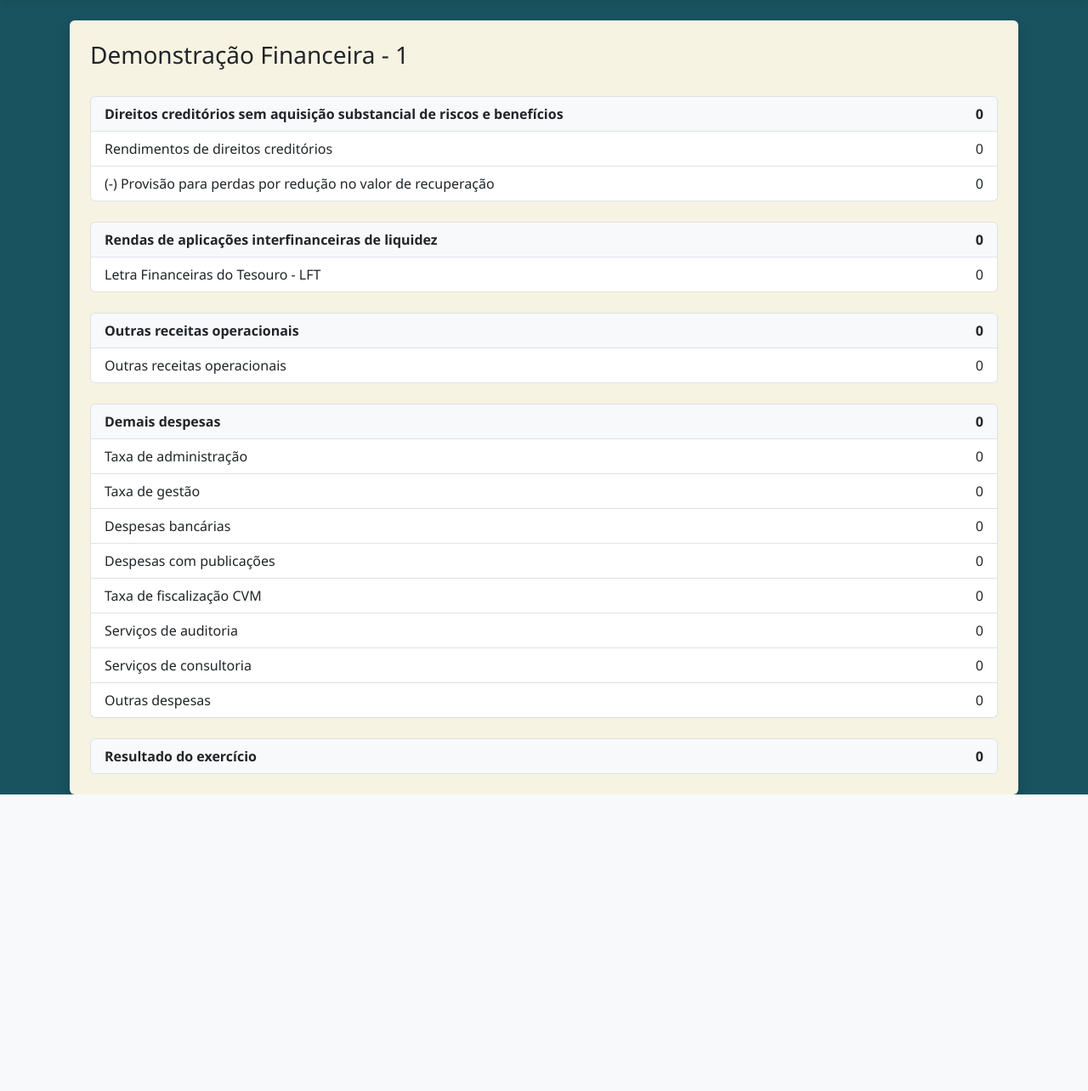
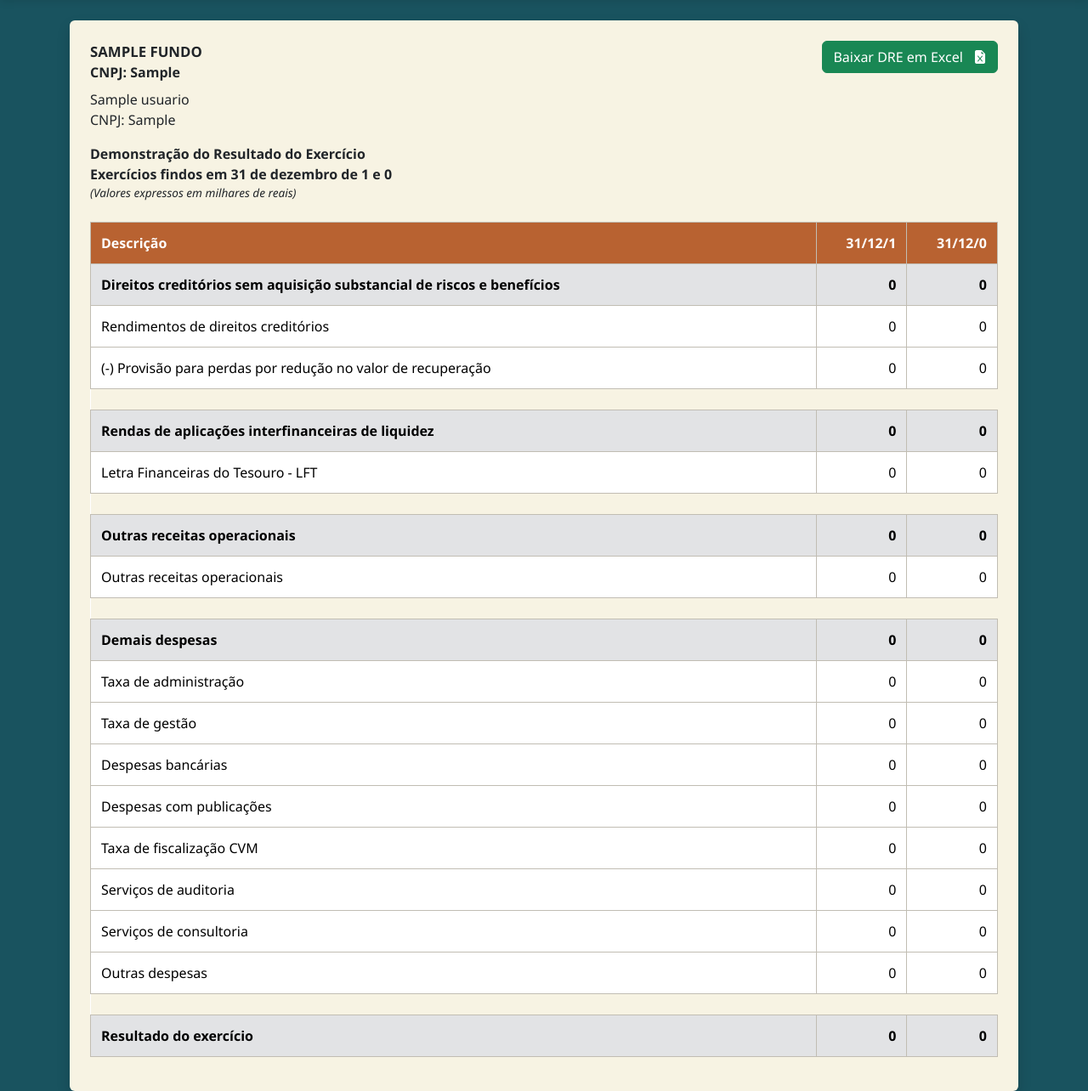
Before and after one commit to carlosdfranca/cinnamon-project, a Django app: page /dre-resultado/1/1/ in a window 1280 px wide. Shown: the part 60-1344 px from the top of the page at 85% size. Before the commit the page ends 995 px from the top, so only its background shows below. Run offline with Django 5.2, Linux system fonts and the light colour scheme; a user stored in the database is signed in; tables that the repository leaves empty hold one stand-in row (values such as "Sample post"); some libraries are stand-ins or nearby versions.

Commit message:
Correções de daods para puxar o saldo anterior e primeira tentativa de baixar o resultado para o DRE

```diff
--- a/core/templates/demonstracao_financeira.html
+++ b/core/templates/demonstracao_financeira.html
@@ -103,10 +103,10 @@
 
             <div class="d-flex justify-content-center gap-3 mt-3">
               <a href="{% url 'download_modelo_balancete' %}" class="btn btn-success">
-                Baixar DF Modelo <i class="bi bi-file-earmark-excel-fill"></i>
+                Baixar Modelo de Balancete <i class="bi bi-file-earmark-excel-fill ms-2"></i>
               </a>
               <button type="submit" class="btn btn-primary">
-                Enviar Demonstração Financeira <i class="bi bi-upload"></i>
+                Enviar Balancete <i class="bi bi-upload ms-2"></i>
               </button>
             </div>
           </form>
--- a/core/templates/dre_resultado.html
+++ b/core/templates/dre_resultado.html
@@ -1,55 +1,87 @@
 {% extends 'base/base.html' %}
-
 {% load static %}
 {% load custom_tags %}
 
 {% block title %}Demonstração Financeira{% endblock %}
 
 {% block conteudo %}
-
 <!-- Navbar -->
 {% include 'base/navbar.html' %}
 
 <div class="container mt-4">
   <div class="card shadow rounded p-4">
-    <h3>Demonstração Financeira - {{ ano }}</h3>
 
-    {% for grupo, subgrupos in dict_tabela.items %}
-      <div class="mt-4">
-        <ul class="list-group">
+    <!-- Cabeçalho -->
 
-          <!-- Cabeçalho com o nome do grupo + soma -->
-          <li class="list-group-item d-flex justify-content-between align-items-center bg-light fw-bold">
-            {{ grupo }}
-            <span>{{ subgrupos.SOMA|em_milhares }}</span>
-          </li>
+    <div class="row mb-4">
+      <div class="col-md-9">
+        <div class="fw-bold" style="font-size: 1.05rem;">
+          {{ fundo.nome|upper }}
+        </div>
+        <div class="fw-bold">
+          CNPJ: {{ fundo.cnpj }}
+        </div>
+        <div class="mt-2">
+          {{ request.user.nome_empresa }}
+        </div>
+        <div>
+          CNPJ: {{ request.user.cnpj }}
+        </div>
+        <div class="fw-bold mt-3">
+          Demonstração do Resultado do Exercício
+        </div>
+        <div class="fw-bold">
+          Exercícios findos em 31 de dezembro de {{ ano }} e {{ ano|add:"-1" }}
+        </div>
+        <div class="fst-italic" style="font-size: 0.85rem;">
+          (Valores expressos em milhares de reais)
+        </div>
+      </div>
+      <div class="col-md-3 text-end">
+        <a href="{% url 'exportar_dre_excel' fundo.id ano %}" class="btn btn-success">Baixar DRE em Excel <i class="bi bi-file-earmark-excel-fill ms-2"></i></a>
+      </div>
+    </div>
 
-          <!-- Subgrupos listados abaixo -->
-          {% for subgrupo, valor in subgrupos.items %}
-            {% if subgrupo != "SOMA" %}
-              <li class="list-group-item d-flex justify-content-between align-items-center">
-                {{ subgrupo }}
-                <span>{{ valor|em_milhares }}</span>
-              </li>
+    <!-- Tabela com os dados -->
+    <table class="table table-bordered table-sm">
+      <thead class="table-light">
+        <tr>
+          <th style="width: 80%">Descrição</th>
+          <th style="width: 10%" class="text-end">31/12/{{ ano }}</th>
+          <th style="width: 10%" class="text-end">31/12/{{ ano|add:"-1" }}</th>
+        </tr>
+      </thead>
+      <tbody>
+        {% for grupo, valores in dict_tabela.items %}
+          <tr class="table-secondary fw-bold">
+            <td colspan="1">{{ grupo }}</td>
+            <td class="text-end">{{ valores.SOMA|formata_milhar }}</td>
+            <td class="text-end">{{ valores.SOMA_ANTERIOR|formata_milhar }}</td>
+          </tr>
+          {% for subgrupo, val in valores.items %}
+            {% if subgrupo != 'SOMA' and subgrupo != 'SOMA_ANTERIOR' %}
+              <tr>
+                <td>{{ subgrupo }}</td>
+                <td class="text-end">{{ val.ATUAL|formata_milhar }}</td>
+                <td class="text-end">{{ val.ANTERIOR|formata_milhar }}</td>
+              </tr>
             {% endif %}
           {% endfor %}
-        </ul>
-      </div>
-    {% endfor %}
 
-    <div class="mt-4">
-      <ul class="list-group">
-        <li class="list-group-item d-flex justify-content-between align-items-center bg-light fw-bold">
-          Resultado do exercício
-          <span>{{ resultado_exercicio|em_milhares }}</span>
-        </li>
-      </ul>
-    </div>
+          <tr class="border-top">
+            <td colspan="3" style="background-color: #F7F3E3; border-left: none; border-right: none;"></td>
+          </tr>
+
+        {% endfor %}
+
+        <!-- Resultado do exercício -->
+        <tr class="table-secondary fw-bold">
+          <td>Resultado do exercício</td>
+          <td class="text-end">{{ resultado_exercicio|formata_milhar }}</td>
+          <td class="text-end">{{ resultado_exercicio_anterior|formata_milhar }}</td>
+        </tr>
+      </tbody>
+    </table>
   </div>
 </div>
-
 {% endblock %}
-
-{% block scripts %}
-
-{% endblock %}
--- a/core/templatetags/custom_tags.py
+++ b/core/templatetags/custom_tags.py
@@ -7,7 +7,7 @@ def get_item(dictionary, key):
     return dictionary.get(key)
 
 @register.filter
-def em_milhares(valor):
+def formata_milhar(valor):
     try:
         valor = round(valor / 1000)
         if valor < 0:
--- a/core/urls.py
+++ b/core/urls.py
@@ -12,6 +12,9 @@ urlpatterns = [
     path('', demonstracao_financeira, name='demonstracao_financeira'),
     path('download-modelo-balancete/', download_modelo_balancete, name='download_modelo_balancete'),
     path('dre-resultado/<int:fundo_id>/<int:ano>/', dre_resultado, name='dre_resultado'),
+    path('dre-exportar-xlsx/<int:fundo_id>/<int:ano>/', exportar_dre_excel, name='exportar_dre_excel'),
+
+
 
     # Fundos
     path('fundos/', listar_fundos, name='listar_fundos'),
--- a/core/views.py
+++ b/core/views.py
@@ -1,7 +1,7 @@
 from django.conf import settings
 from django.contrib import messages
 from django.contrib.auth.decorators import login_required
-from django.http import FileResponse
+from django.http import FileResponse, HttpResponse
 from django.shortcuts import render, redirect, get_object_or_404
 from django.utils.timezone import now
 
@@ -9,9 +9,13 @@ from django.utils.timezone import now
 from df.models import Fundo, BalanceteItem, MapeamentoContas
 
 from .forms import FundoForm
+from core.utils.utils import gerar_dados_dre
 
 import os
 import pandas as pd
+from openpyxl import Workbook
+from openpyxl.styles import Font, Alignment, Border, Side
+
 
 
 # Funções da Página de Demonstração Financeira
@@ -22,7 +26,6 @@ def demonstracao_financeira(request):
     for fundo in fundos:
         anos = BalanceteItem.objects.filter(fundo=fundo).values_list('ano', flat=True).distinct()
         fundos_anos[fundo.id] = sorted(set(anos), reverse=True)
-
 
     if request.method == 'POST':
         fundo_id = request.POST.get('fundo_id')
@@ -51,30 +54,47 @@ def demonstracao_financeira(request):
 
         for _, row in df.iterrows():
             conta_codigo = str(row['CONTA']).strip()
-            saldo = row['SALDOATUAL']
+
+            saldo_atual = row.get('SALDO ATUAL')
+            saldo_anterior = row.get('SALDO ANTERIOR')
 
             try:
                 conta_mapeada = MapeamentoContas.objects.get(conta=conta_codigo)
-                BalanceteItem.objects.create(
-                    fundo=fundo,
-                    ano=int(ano),
-                    conta_corrente=conta_mapeada,
-                    saldo_final=saldo
-                )
-                importados += 1
+
+                # Inserção do saldo atual
+                if not pd.isna(saldo_atual):
+                    BalanceteItem.objects.create(
+                        fundo=fundo,
+                        ano=int(ano),
+                        conta_corrente=conta_mapeada,
+                        saldo_final=saldo_atual
+                    )
+                    importados += 1
+
+                # Inserção do saldo anterior (ano - 1)
+                if not pd.isna(saldo_anterior):
+                    BalanceteItem.objects.create(
+                        fundo=fundo,
+                        ano=int(ano) - 1,
+                        conta_corrente=conta_mapeada,
+                        saldo_final=saldo_anterior
+                    )
+                    importados += 1
+
             except MapeamentoContas.DoesNotExist:
                 ignorados += 1
                 continue
 
-        messages.success(request, f"Importação concluída: {importados} itens salvos, {ignorados} ignorados.")
-
+        messages.success(
+            request,
+            f"Importação concluída: {importados} itens salvos (incluindo anos anterior e atual), {ignorados} ignorados."
+        )
         return redirect('demonstracao_financeira')
 
     return render(request, 'demonstracao_financeira.html', {
         'fundos': fundos,
         'fundos_anos': fundos_anos
     })
-
 
 @login_required
 def download_modelo_balancete(request):
@@ -84,85 +104,86 @@ def download_modelo_balancete(request):
     if settings.DEBUG:
         caminho_arquivo = os.path.join(settings.BASE_DIR, 'static', 'modelos', 'modelo_balancete.xlsx')
 
-    return FileResponse(open(caminho_arquivo, 'rb'), as_attachment=True, filename='Modelo_DF.xlsx')
+    return FileResponse(open(caminho_arquivo, 'rb'), as_attachment=True, filename='Modelo Balancete.xlsx')
 
+@login_required
+def dre_resultado(request, fundo_id, ano):
+    fundo = Fundo.objects.get(id=fundo_id)
 
-def dre_resultado(request, fundo_id, ano):
-
-    contas_dre = [
-        "7.1.1.10.00.001-5",
-        "7.1.1.10.00.016-1",
-        "8.1.5.10.00.001-4",
-        "8.1.9.99.00.001-3",
-        "7.1.4.10.10.007-1",
-        "7.1.9.99.00.016-0",
-        "8.1.7.81.00.001-8",
-        "8.1.7.81.00.004-9",
-        "8.1.7.54.00.003-8",
-        "8.1.7.54.00.008-3",
-        "8.1.7.48.00.001-3",
-        "8.1.7.54.00.005-2",
-        "8.1.7.63.00.001-2",
-        "8.1.7.63.00.002-9",
-        "8.1.7.99.00.001-7",
-    ]
-
-
-    itens_dre = BalanceteItem.objects.filter(fundo_id=fundo_id, ano=ano, conta_corrente__conta__in=contas_dre)
-
-    estrutura_dre = {
-        "Direitos creditórios sem aquisição substancial de riscos e benefícios": [
-            "Rendimentos de  direitos creditórios",
-            "(-) Provisão para perdas por redução no valor de recuperação"
-        ],
-        "Rendas de aplicações interfinanceiras de liquidez": [
-            "Letra Financeiras do Tesouro - LFT"
-        ],
-        "Outras receitas operacionais": [
-            "Outras receitas operacionais"
-        ],
-        "Demais despesas": [
-            "Taxa de administração",
-            "Taxa de gestão",
-            "Despesas bancárias",
-            "Despesas com publicações",
-            "Taxa de fiscalização CVM",
-            "Serviços de auditoria",
-            "Serviços de consultoria",
-            "Outras despesas"
-        ]
-    }
-
-
-    dict_tabela = {}
-
-    for grupo_dre, subgrupos in estrutura_dre.items():
-        grupo_data = {}
-        soma_total = 0
-
-        for subgrupo in subgrupos:
-            valor = sum(
-                item.saldo_final
-                for item in itens_dre
-                if item.conta_corrente.grupo_df.strip().lower() == subgrupo.strip().lower()
-            )
-
-            grupo_data[subgrupo] = valor
-            soma_total += valor
-
-        grupo_data["SOMA"] = soma_total
-        dict_tabela[grupo_dre] = grupo_data
-
-    resultado_exercicio = sum(grupo_data["SOMA"] for grupo_data in dict_tabela.values())
+    dict_tabela, resultado_exercicio, resultado_exercicio_anterior = gerar_dados_dre(fundo_id, ano)
 
 
     return render(request, 'dre_resultado.html', {
         'dict_tabela': dict_tabela,
-        'fundo_id': fundo_id,
         'ano': ano,
-        'resultado_exercicio': resultado_exercicio
+        'fundo': fundo,
+        'resultado_exercicio': resultado_exercicio,
+        'resultado_exercicio_anterior': resultado_exercicio_anterior
     })
 
+@login_required
+def exportar_dre_excel(request, fundo_id, ano):
+    fundo = Fundo.objects.get(id=fundo_id)
+    dict_tabela, resultado_exercicio, resultado_exercicio_anterior = gerar_dados_dre(fundo_id, ano)
+
+    wb = Workbook()
+    ws = wb.active
+    ws.title = "DRE"
+
+    bold_font = Font(bold=True)
+    center = Alignment(horizontal="center")
+    border = Border(
+        left=Side(style='thin'), right=Side(style='thin'),
+        top=Side(style='thin'), bottom=Side(style='thin')
+    )
+
+    ws.append(["Demonstração do Resultado do Exercício"])
+    ws.append([f"Exercícios findos em 31 de dezembro de {ano} e {ano - 1}"])
+    ws.append([])
+    ws.append(["", f"31/12/{ano}", f"31/12/{ano - 1}"])
+
+    ws["A1"].font = bold_font
+    ws["A2"].font = bold_font
+
+    for grupo, dados in dict_tabela.items():
+        ws.append([grupo])
+        ws.cell(row=ws.max_row, column=1).font = bold_font
+
+        for item, valores in dados.items():
+            if item in ["SOMA", "SOMA_ANTERIOR"]:
+                continue
+            ws.append([f"    {item}", valores["ATUAL"], valores["ANTERIOR"]])
+
+        ws.append([
+            f"  Total {grupo}",
+            dados.get("SOMA", 0),
+            dados.get("SOMA_ANTERIOR", 0)
+        ])
+        ws.cell(row=ws.max_row, column=1).font = bold_font
+
+    ws.append([])
+    ws.append([
+        "Resultado do exercício",
+        resultado_exercicio,
+        resultado_exercicio_anterior
+    ])
+    ws.cell(row=ws.max_row, column=1).font = bold_font
+
+    # Ajustes de layout
+    for row in ws.iter_rows(min_row=1, max_row=ws.max_row, max_col=3):
+        for cell in row:
+            cell.alignment = center
+            cell.border = border
+
+    # Resposta HTTP com conteúdo do Excel
+    response = HttpResponse(
+        content_type="application/vnd.openxmlformats-officedocument.spreadsheetml.sheet"
+    )
+    nome_fundo = fundo.nome.replace("-", "")
+    nome_curto = "_".join(nome_fundo.split())
+    response["Content-Disposition"] = f'attachment; filename=DRE_{ano}_{nome_curto}.xlsx'
+    wb.save(response)
+    return response
 
 # Funções para Ver, Editar e Excluir os Fundos
 @login_required
@@ -170,7 +191,6 @@ def listar_fundos(request):
     fundos = Fundo.objects.filter(usuario=request.user)
     form = FundoForm()
     return render(request, 'fundos/listar.html', {'fundos': fundos, 'form': form})
-
 
 @login_required
 def adicionar_fundo(request):
@@ -209,7 +229,6 @@ def excluir_fundo(request, fundo_id):
 
 
 
-
 # Views para Edição do Usuário
 @login_required
 def editar_perfil(request):
--- a/usuarios/models.py
+++ b/usuarios/models.py
@@ -2,7 +2,8 @@ from django.contrib.auth.models import AbstractUser
 from django.db import models
 
 class Usuario(AbstractUser):
-    cpf = models.CharField(max_length=11, unique=True, verbose_name='CPF')
+    nome_empresa = models.CharField(max_length=255, verbose_name='Nome da Empresa', null=True, blank=True, default=None)
+    cnpj = models.CharField(max_length=18, verbose_name='CNPJ', null=True, blank=True, default=None)
 
     def __str__(self):
-        return self.username
+        return f"{self.nome_empresa} - ({self.first_name} {self.last_name})"
```
Also changed, not shown: core/utils/utils.py (added, +74 -0 lines), usuarios/admin.py (+3 -8 lines), usuarios/migrations/0002_remove_usuario_cpf_usuario_cnpj_usuario_nome_empresa.py (added), 1 other file.
